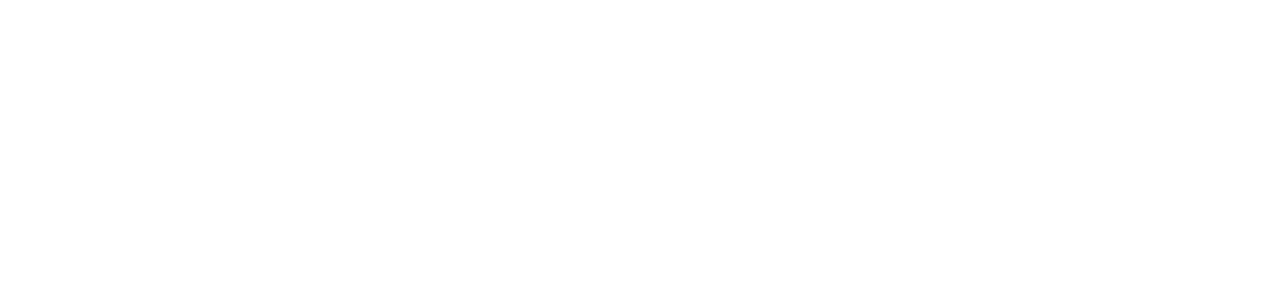
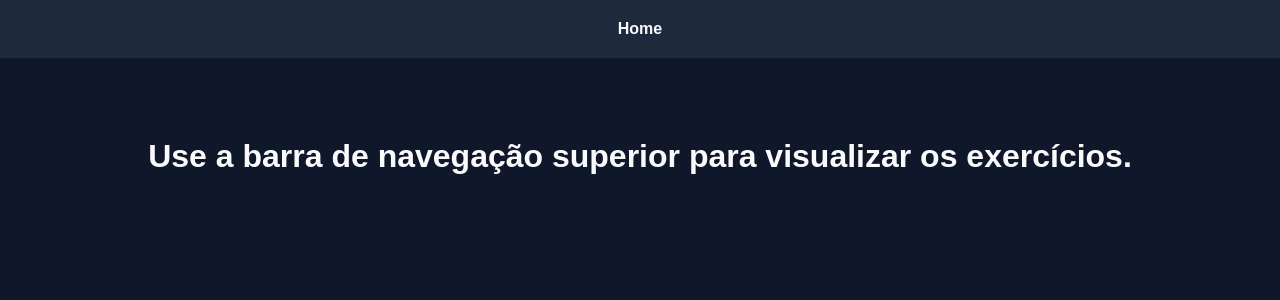
Before and after one commit to damilhome/dev-web-react-assessment, a React (Vite) app: page / in a window 1280 px wide. Shown: the top 300 px of the page. Built offline with nearby package versions, Linux system fonts and the light colour scheme.

Commit message:
layout inicial

```diff
--- a/src/App.jsx
+++ b/src/App.jsx
@@ -1,7 +1,18 @@
+import { BrowserRouter as Router, Routes, Route } from "react-router-dom";
 import "./App.css";
+import Layout from "./pages/Layout";
+import Home from "./pages/Home";
 
 function App() {
-  return <></>;
+  return (
+    <Router>
+      <Routes>
+        <Route path="/" element={<Layout />}>
+          <Route index element={<Home />} />
+        </Route>
+      </Routes>
+    </Router>
+  );
 }
 
 export default App;
--- /dev/null
+++ b/src/css/Layout.module.css
@@ -0,0 +1,40 @@
+.main {
+  display: flex;
+  flex-direction: column;
+  align-items: center;
+  background-color: var(--bg-main);
+  width: 100%;
+  min-height: 100vh;
+  color: #f8fafc;
+}
+
+.navbar {
+  display: flex;
+  justify-content: center;
+  align-items: stretch;
+  width: 100%;
+  padding: 0 2rem;
+  background-color: var(--bg-container);
+}
+
+.list {
+  display: flex;
+  flex-flow: wrap;
+  list-style-type: none;
+}
+
+.link {
+  padding: 2rem 1rem;
+}
+
+.link:hover {
+  cursor: pointer;
+  background-color: #303c4e;
+}
+
+.linkText {
+  color: var(--text-primary);
+  text-decoration: none;
+  font-size: 1.6rem;
+  font-weight: bold;
+}
--- /dev/null
+++ b/src/pages/Home.jsx
@@ -0,0 +1,7 @@
+export default function Home() {
+  return (
+    <h1 style={{ padding: "8rem" }}>
+      Use a barra de navegação superior para visualizar os exercícios.
+    </h1>
+  );
+}
--- /dev/null
+++ b/src/pages/Layout.jsx
@@ -0,0 +1,21 @@
+import { Link, Outlet } from "react-router-dom";
+import styles from "../css/Layout.module.css";
+
+export default function Layout() {
+  return (
+    <main className={styles.main}>
+      <nav className={styles.navbar}>
+        <ul className={styles.list}>
+          <li className={styles.link}>
+            <Link to="/" className={styles.linkText}>
+              Home
+            </Link>
+          </li>
+        </ul>
+      </nav>
+      <div className={styles.container}>
+        <Outlet />
+      </div>
+    </main>
+  );
+}
```
